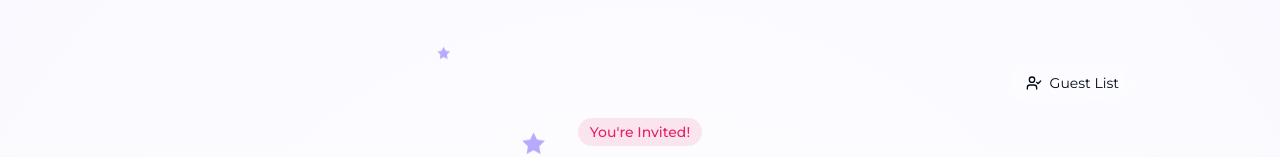
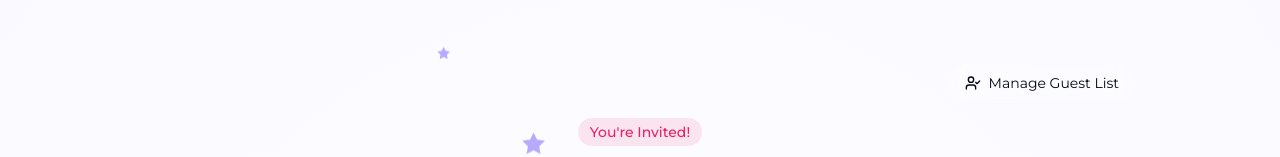
Before and after one commit to chesteruu/elins-8th-party, a React (Vite) app: page / in a window 1280 px wide. Shown: the top 157 px of the page. Built offline with nearby package versions, Linux system fonts and the light colour scheme.

Commit message:
Add guest list page link
Adds a link to the guest list page.

```diff
--- a/src/pages/Index.tsx
+++ b/src/pages/Index.tsx
@@ -1,4 +1,3 @@
-
 import React, { useEffect, useState } from 'react';
 import { Link } from 'react-router-dom';
 import Countdown from '@/components/Countdown';
@@ -63,14 +62,14 @@ const Index = () => {
 
       {/* Main content */}
       <div className="container max-w-5xl mx-auto px-4 py-10 md:py-16 relative z-10">
-        <div className="flex justify-end mb-4">
+        <div className="flex justify-between mb-4">
+          <div></div>
           <Link
             to="/guests"
-            className="inline-flex items-center gap-2 glass rounded-full px-4 py-2 text-sm hover:bg-accent/10 transition-colors"
-            title="For parents only"
+            className="inline-flex items-center gap-2 glass rounded-full px-4 py-2 text-sm hover:bg-accent/10 transition-colors border border-accent/20"
           >
             <UserCheck className="h-4 w-4" />
-            <span>Guest List</span>
+            <span>Manage Guest List</span>
           </Link>
         </div>
 
```
